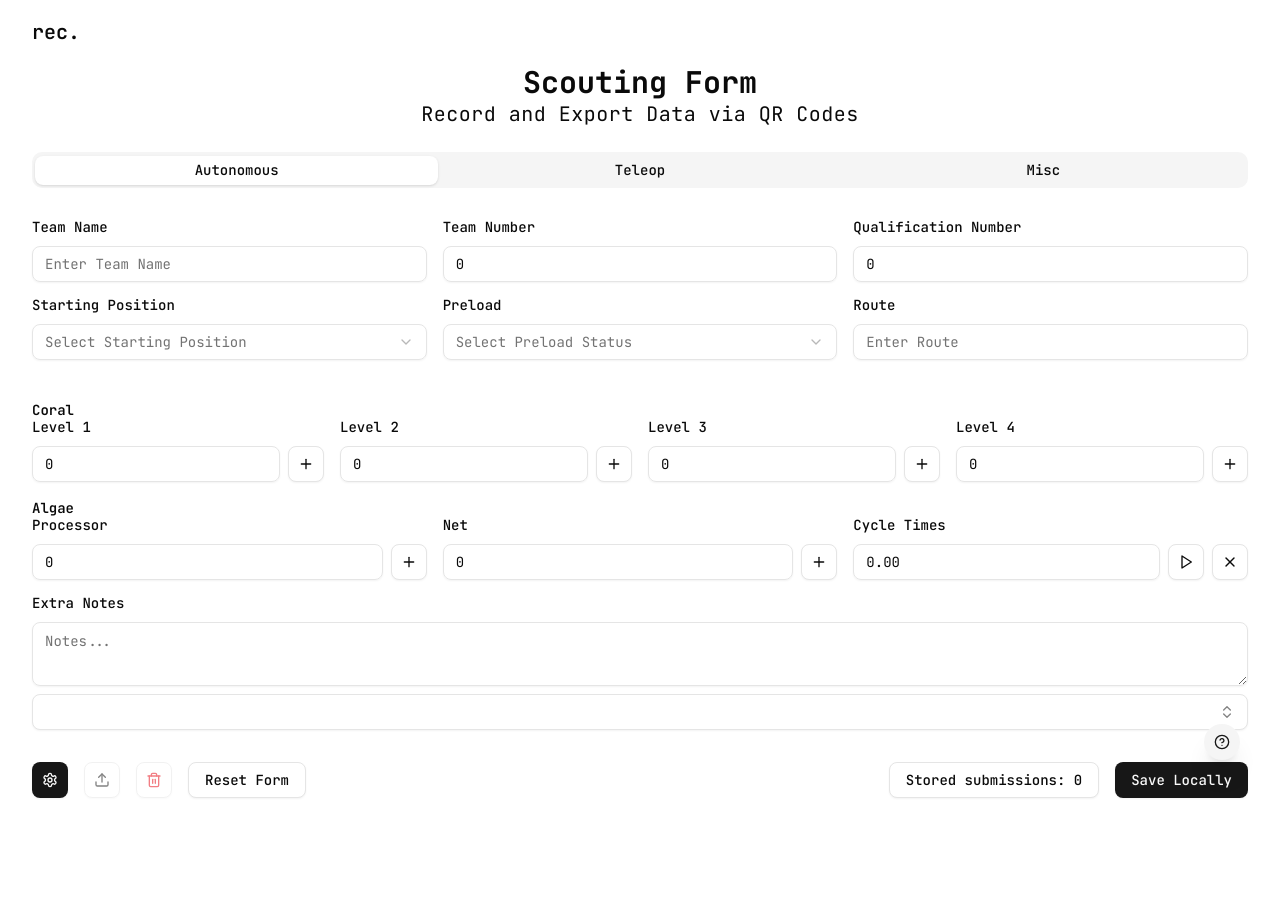
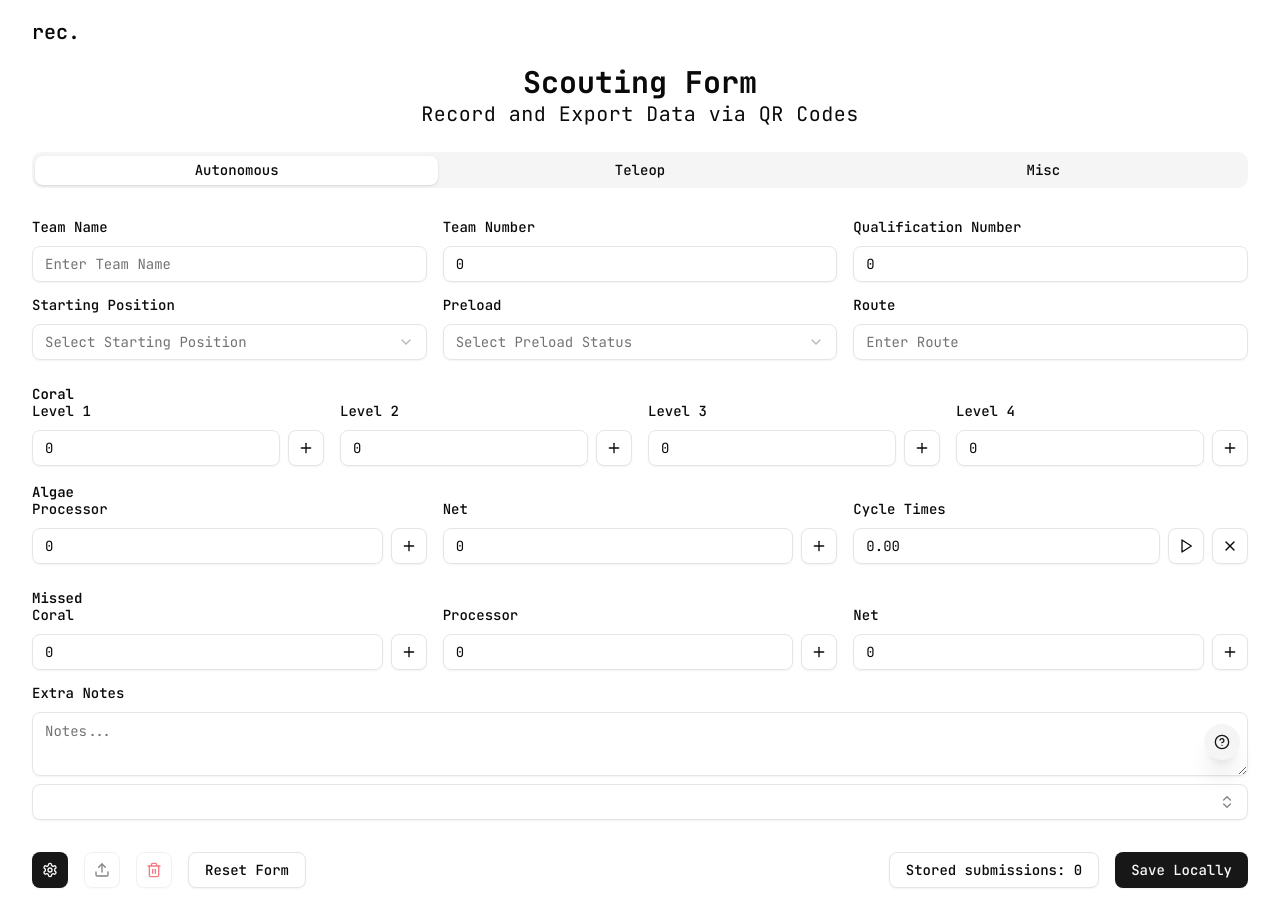
Before and after one commit to kevinnhou/frc-scouting, a Next.js app: page /~offline in a window 1280 px wide. Before the commit the page ends 830 px from the top, so only its background shows below. Built offline with nearby package versions, Linux system fonts and the light colour scheme.

Commit message:
feat: add missed metric

```diff
--- a/src/app/actions/submit.ts
+++ b/src/app/actions/submit.ts
@@ -1,4 +1,3 @@
-
 "use server";
 
 import { google } from "googleapis";
@@ -51,11 +50,23 @@ export async function submit(data: FormData) {
       formData["Autonomous Cycles" as TFormDataKeys],
     ).slice(0, -1);
 
+    const autoMissed = Object.values(
+      formData["Autonomous Missed" as TFormDataKeys],
+    );
+
     const teleopCycles = Object.values(
       formData["Teleop Cycles" as TFormDataKeys],
     ).slice(0, -1);
 
-    const notes = Object.values(formData["Extra Notes" as TFormDataKeys]);
+    const teleopMissed = Object.values(
+      formData["Teleop Missed" as TFormDataKeys],
+    );
+
+    // Type-safe access to Extra Notes
+    const extraNotes = formData["Extra Notes" as TFormDataKeys] as {
+      tags: string[];
+      text: string;
+    };
 
     const values = [
       formData["Team Number" as TFormDataKeys],
@@ -72,6 +83,9 @@ export async function submit(data: FormData) {
       JSON.stringify(
         formData["Autonomous Cycles" as TFormDataKeys]["Cycle Times"],
       ),
+      autoMissed[0],
+      autoMissed[1],
+      autoMissed[2],
       teleopCycles[0],
       teleopCycles[1],
       teleopCycles[2],
@@ -79,13 +93,16 @@ export async function submit(data: FormData) {
       teleopCycles[4],
       teleopCycles[5],
       JSON.stringify(formData["Teleop Cycles" as TFormDataKeys]["Cycle Times"]),
+      teleopMissed[0],
+      teleopMissed[1],
+      teleopMissed[2],
       formData["Cage Level" as TFormDataKeys],
       JSON.stringify(formData["Cage Time" as TFormDataKeys]),
       formData["Drive Team Ability" as TFormDataKeys],
       formData["Penalties" as TFormDataKeys],
       formData["Defense" as TFormDataKeys],
       formData["Scoring Behind Reef" as TFormDataKeys],
-      notes[0],
+      extraNotes.text,
     ];
 
     await sheets.spreadsheets.values.append({
@@ -98,8 +115,7 @@ export async function submit(data: FormData) {
     });
 
     return { message: "Form submitted successfully.", success: true };
-  }
-  catch (error) {
+  } catch (error) {
     console.error(
       "Form submission failed:",
       error instanceof Error ? error.message : "Unknown error occurred.",
--- a/src/components/form/match-scouting.tsx
+++ b/src/components/form/match-scouting.tsx
@@ -12,6 +12,7 @@ import { z } from "zod";
 import { CycleField } from "./cycle-field";
 import { DropdownField } from "./dropdown-field";
 import { InputField } from "./input-field";
+import { MissedField } from "./missed-field";
 import { NotesField } from "./notes-field";
 import { StopwatchField } from "./stopwatch-field";
 
@@ -50,6 +51,11 @@ const initialFormData: Partial<FormData> = {
     "Coral Level 4": 0,
     "Cycle Times": [],
   },
+  "Autonomous Missed": {
+    Coral: 0,
+    Processor: 0,
+    Net: 0,
+  },
   "Cage Level": undefined,
   "Cage Time": [],
   Defense: undefined,
@@ -71,6 +77,11 @@ const initialFormData: Partial<FormData> = {
     "Coral Level 3": 0,
     "Coral Level 4": 0,
     "Cycle Times": [],
+  },
+  "Teleop Missed": {
+    Coral: 0,
+    Processor: 0,
+    Net: 0,
   },
 };
 
@@ -184,8 +195,8 @@ export function MatchScoutingForm() {
     "autonomous" | "misc" | "teleop" | string
   >("autonomous");
 
-  useEffect(() => {
-    function handleKeyDown(e: KeyboardEvent) {
+  const handleKeyDown = useCallback(
+    (e: KeyboardEvent) => {
       if (
         document.activeElement instanceof HTMLInputElement ||
         document.activeElement instanceof HTMLTextAreaElement
@@ -239,13 +250,16 @@ export function MatchScoutingForm() {
           cycleFields["Algae Net"]();
         }
       }
-    }
+    },
+    [activeTab, form],
+  );
 
+  useEffect(() => {
     document.addEventListener("keydown", handleKeyDown);
     return () => {
       document.removeEventListener("keydown", handleKeyDown);
     };
-  }, [activeTab]);
+  }, [handleKeyDown]);
 
   async function onSubmit(data: FormData) {
     const currentSubmissions = loadSubmissions();
@@ -417,10 +431,25 @@ export function MatchScoutingForm() {
     );
   }
 
+  function renderMissedFields(fieldName: string) {
+    return (
+      <div className="mt-6">
+        <h4 className="text-sm font-semibold">Missed</h4>
+        <div className="grid grid-cols-1 gap-x-4 sm:grid-cols-3">
+          <MissedField label="Coral" name={`${fieldName}.Coral`} />
+          <MissedField label="Processor" name={`${fieldName}.Processor`} />
+          <MissedField label="Net" name={`${fieldName}.Net`} />
+        </div>
+      </div>
+    );
+  }
+
   function renderField(field: TField) {
     switch (field.type) {
       case "cycles":
         return renderCycleFields(field.name);
+      case "missed":
+        return renderMissedFields(field.name);
       case "input":
         return (
           <InputField
@@ -459,8 +488,11 @@ export function MatchScoutingForm() {
   }
 
   function renderFields(fields: TField[]) {
-    const regularFields = fields.filter((field) => field.type !== "cycles");
+    const regularFields = fields.filter(
+      (field) => field.type !== "cycles" && field.type !== "missed",
+    );
     const cycleFields = fields.filter((field) => field.type === "cycles");
+    const missedFields = fields.filter((field) => field.type === "missed");
 
     return (
       <div className="space-y-6">
@@ -474,6 +506,13 @@ export function MatchScoutingForm() {
         {cycleFields.length > 0 && (
           <div className="space-y-6">
             {cycleFields.map((field) => (
+              <div key={field.name}>{renderField(field)}</div>
+            ))}
+          </div>
+        )}
+        {missedFields.length > 0 && (
+          <div className="space-y-6">
+            {missedFields.map((field) => (
               <div key={field.name}>{renderField(field)}</div>
             ))}
           </div>
```
